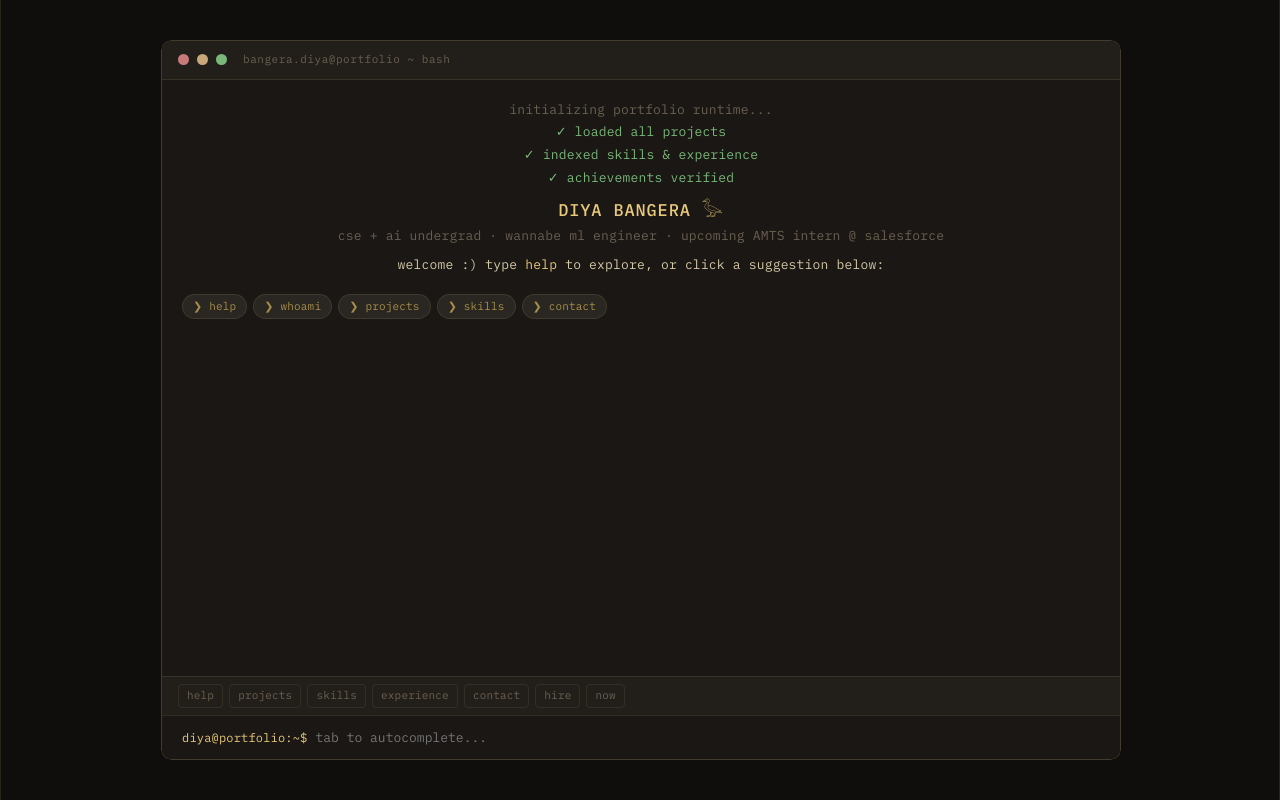
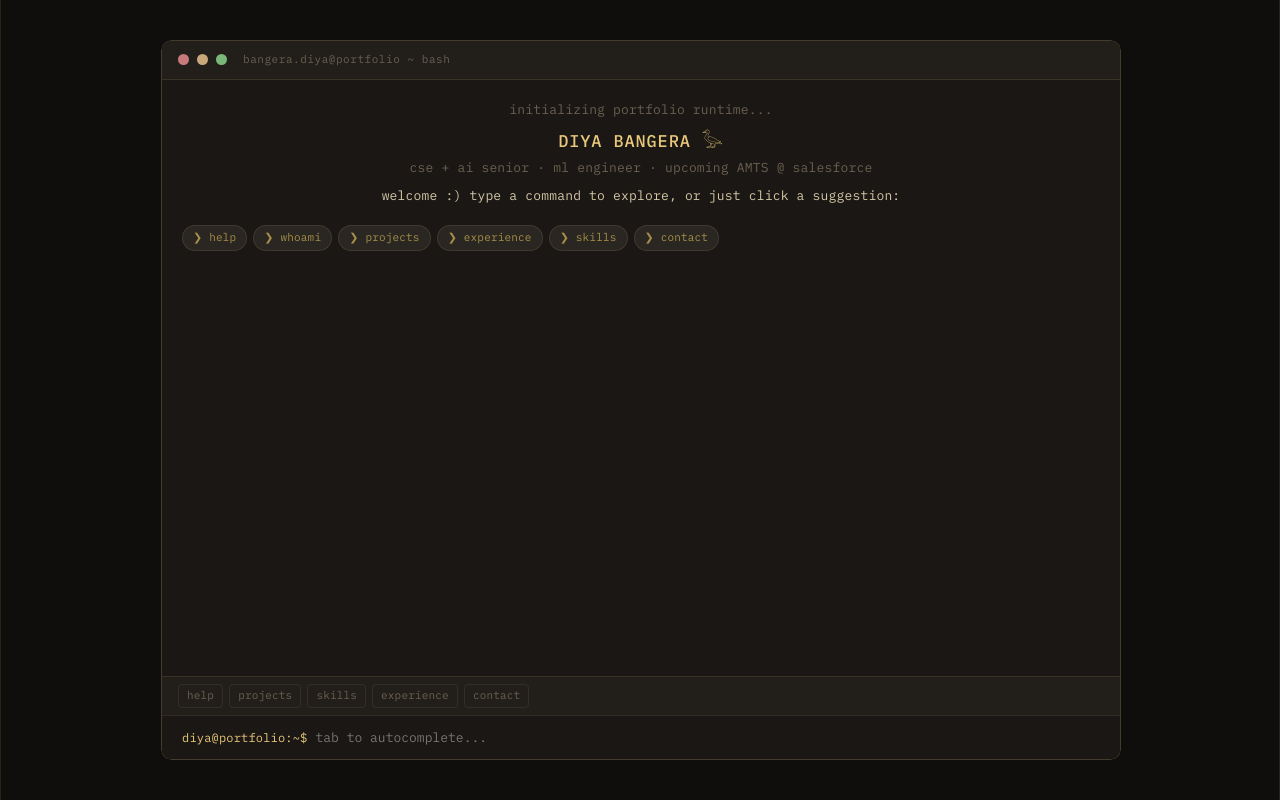
Before and after one commit to doooooodlesssss/diya-portfolio, a React (Vite) app: page / in a window 1280 px wide. Built offline with nearby package versions, Linux system fonts and the light colour scheme; the HTML template or start-up script is replaced by a standard one.

Commit message:
Update Terminal.jsx

```diff
--- a/src/components/Terminal.jsx
+++ b/src/components/Terminal.jsx
@@ -12,7 +12,7 @@ const ALL_CMDS = [
   'clear','secret','coffee','matcha',
 ];
 
-const QUICK_CMDS = ['help','projects','skills','experience','contact','hire','now'];
+const QUICK_CMDS = ['help','projects','skills','experience','contact'];
 
 const PLACEHOLDERS = [
   'type a command...',
@@ -184,16 +184,17 @@ export default function Terminal() {
   useEffect(() => {
     const bootLines = [
       { type: 'dim', text: 'initializing portfolio runtime...' },
-      { type: 'green', text: '✓ loaded all projects' },
-      { type: 'green', text: '✓ indexed skills & experience' },
-      { type: 'green', text: '✓ achievements verified' },
+      // { type: 'green', text: '✓ loaded all projects' },
+      // { type: 'green', text: '✓ indexed skills & experience' },
+      // { type: 'green', text: '✓ achievements verified' },
       { type: 'br' },
       { type: 'name', text: 'DIYA BANGERA 𓅭' },
-      { type: 'dim', text: 'cse + ai undergrad · wannabe ml engineer · upcoming AMTS intern @ salesforce' },
+      { type: 'dim', text: 'cse + ai senior · ml engineer · upcoming AMTS @ salesforce' },
       { type: 'br' },
-      { type: 'cream', text: 'welcome :) type <span class="o-amber">help</span> to explore, or click a suggestion below:' },
+      // { type: 'cream', text: 'welcome :) type <span class="o-amber">help</span> to explore, or click a suggestion below:' },
+      { type: 'cream', text: 'welcome :) type a command to explore, or just click a suggestion:' },
       { type: 'br' },
-      { type: 'hints', chips: ['help','whoami','projects','skills','contact'] },
+      { type: 'hints', chips: ['help','whoami','projects','experience', 'skills','contact'] },
     ];
     bootLines.forEach((line, i) => {
       setTimeout(() => setLines(prev => [...prev, line]), i * 110);
```
